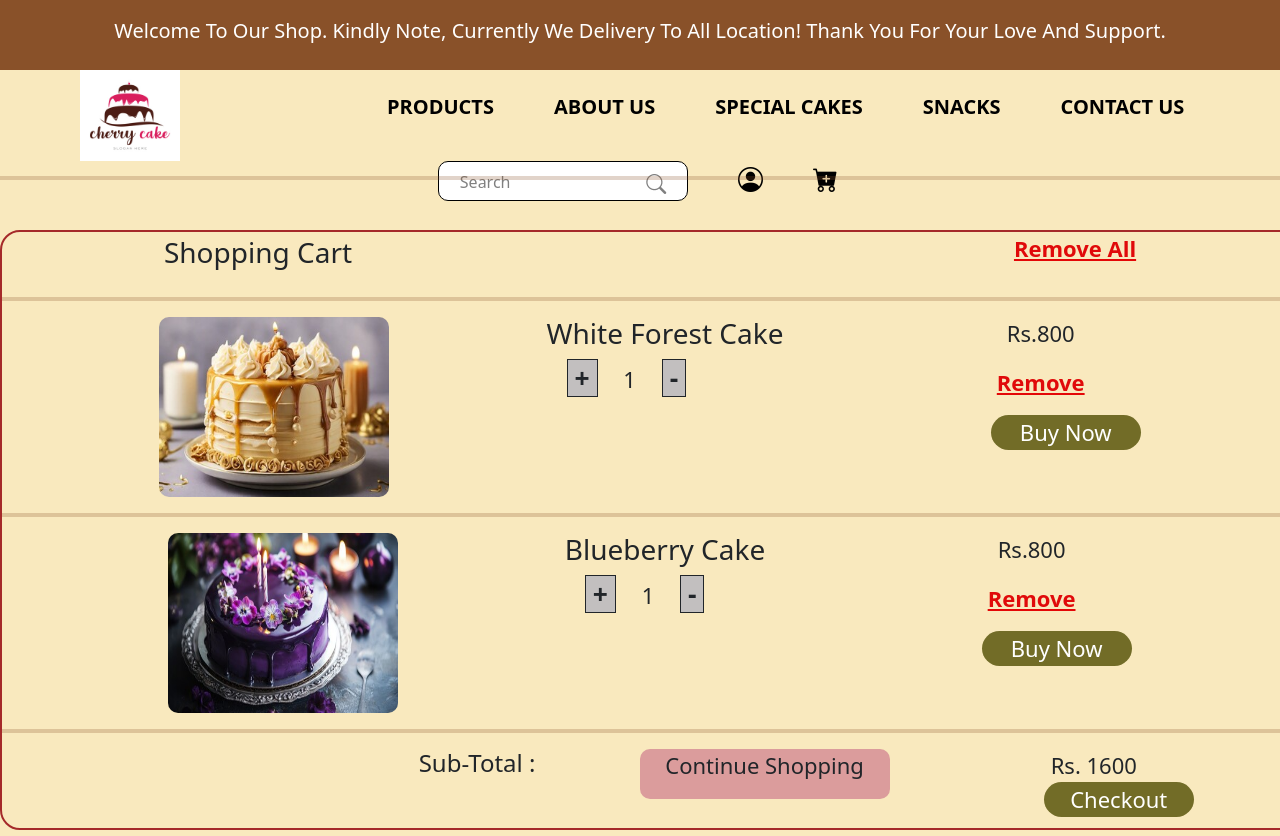
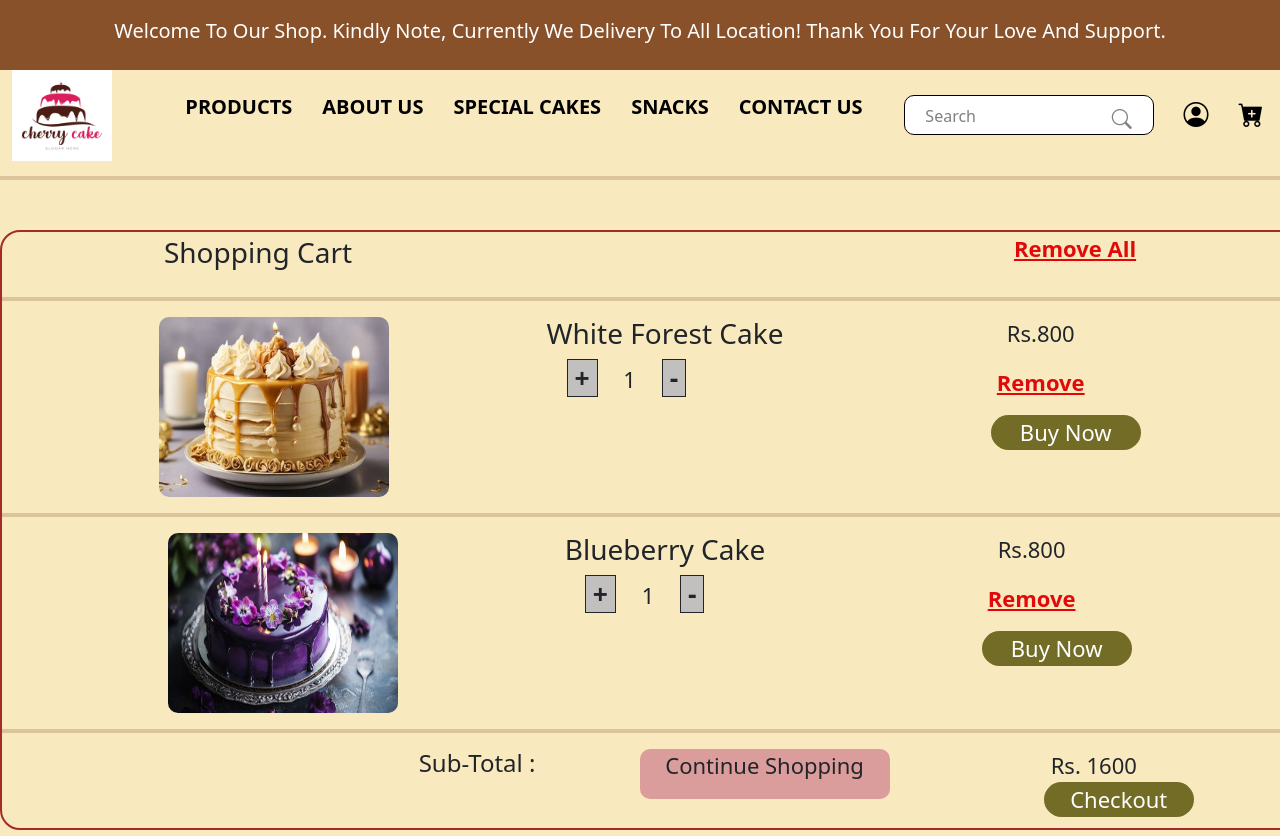
Before and after one commit to janufarosi/cake-shop, a plain HTML site: page index.html in a window 1280 px wide. Shown: the top 836 px of the page. Drawn offline with nearby package versions, Linux system fonts and the light colour scheme.

Commit message:
Update cakecss.css

```diff
--- a/CSS/cakecss.css
+++ b/CSS/cakecss.css
@@ -21,7 +21,7 @@ header{
 
 }
 .nav-link ul{
-    display: flex; gap: 60px;
+    display: flex; gap: 30px;
 }
 .nav-link li{
      list-style: none;
@@ -34,7 +34,7 @@ header{
     align-items: center;
 }
 .nav-right{
-    display: flex; gap: 50px;
+    display: flex; gap: 30px;
 
 }
 .box{
```
